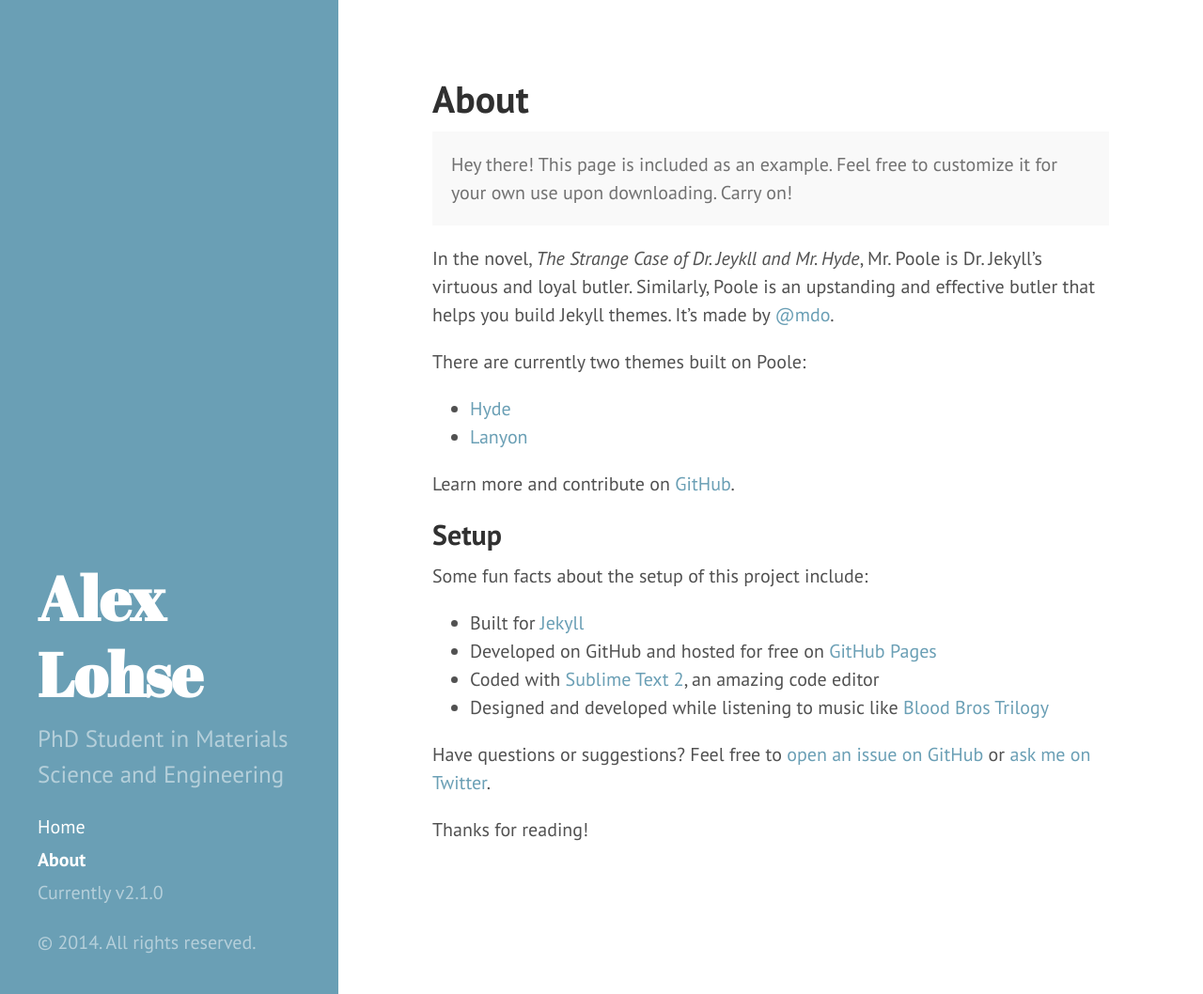
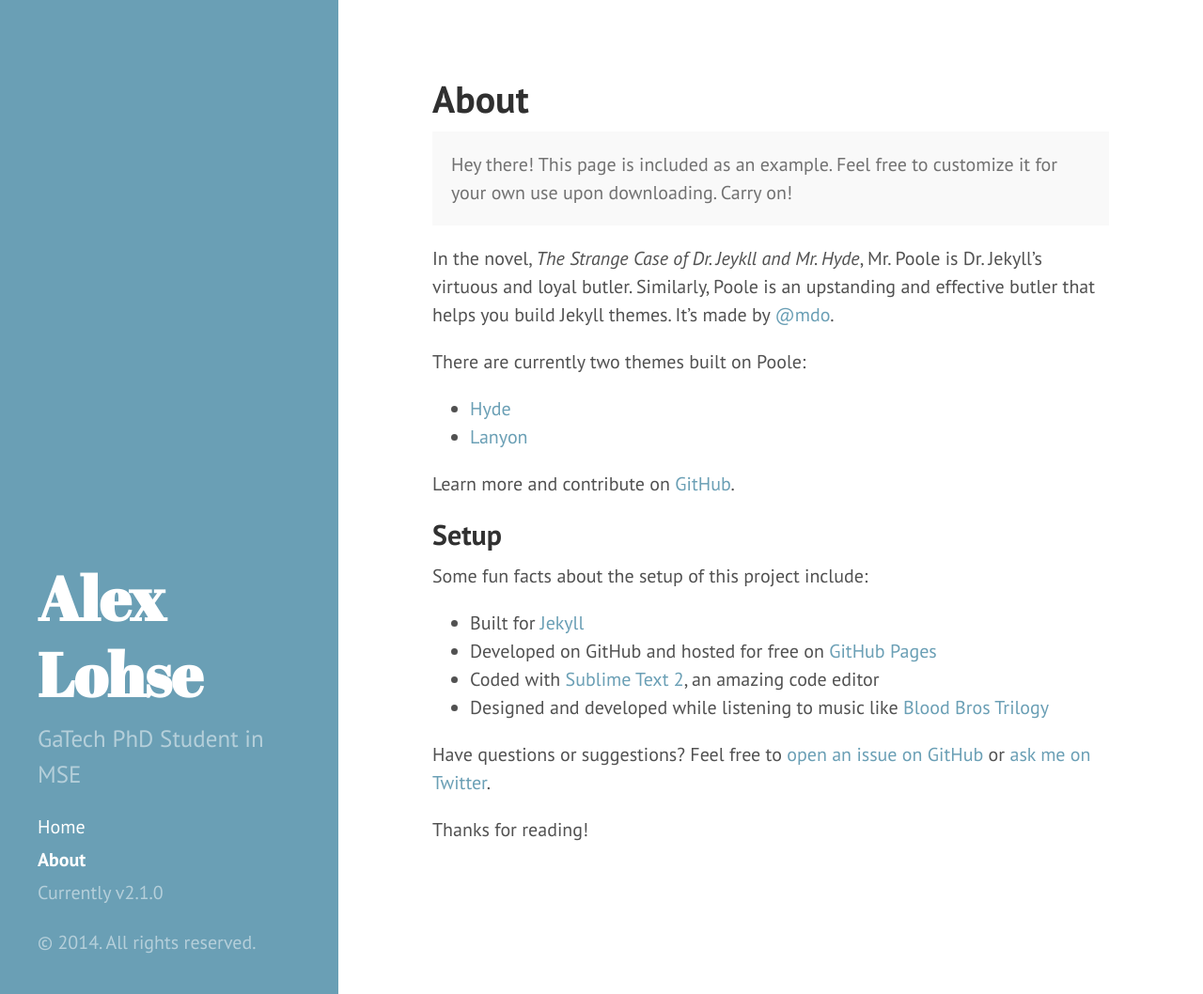
Before and after one commit to alohse/Stylized-Homepage, a Jekyll site: the page built from about.md, in a window 1280 px wide and 1058 px high. Shown: the whole window at 94% size. Built offline with Jekyll 4.4.1, drawn with Linux system fonts in a browser that asks for light colours; Markdown is read by kramdown in place of the engine named in the settings.

Commit message:
Update _config.yml

```diff
--- a/_config.yml
+++ b/_config.yml
@@ -9,7 +9,7 @@ relative_permalinks: true
 # Setup
 title:            Alex Lohse
 tagline:          'GTech MSE'
-description:      'PhD Student in Materials Science and Engineering'
+description:      'GaTech PhD Student in MSE'
 url:              http://alohse.github.io/
 baseurl:          /
 
```
